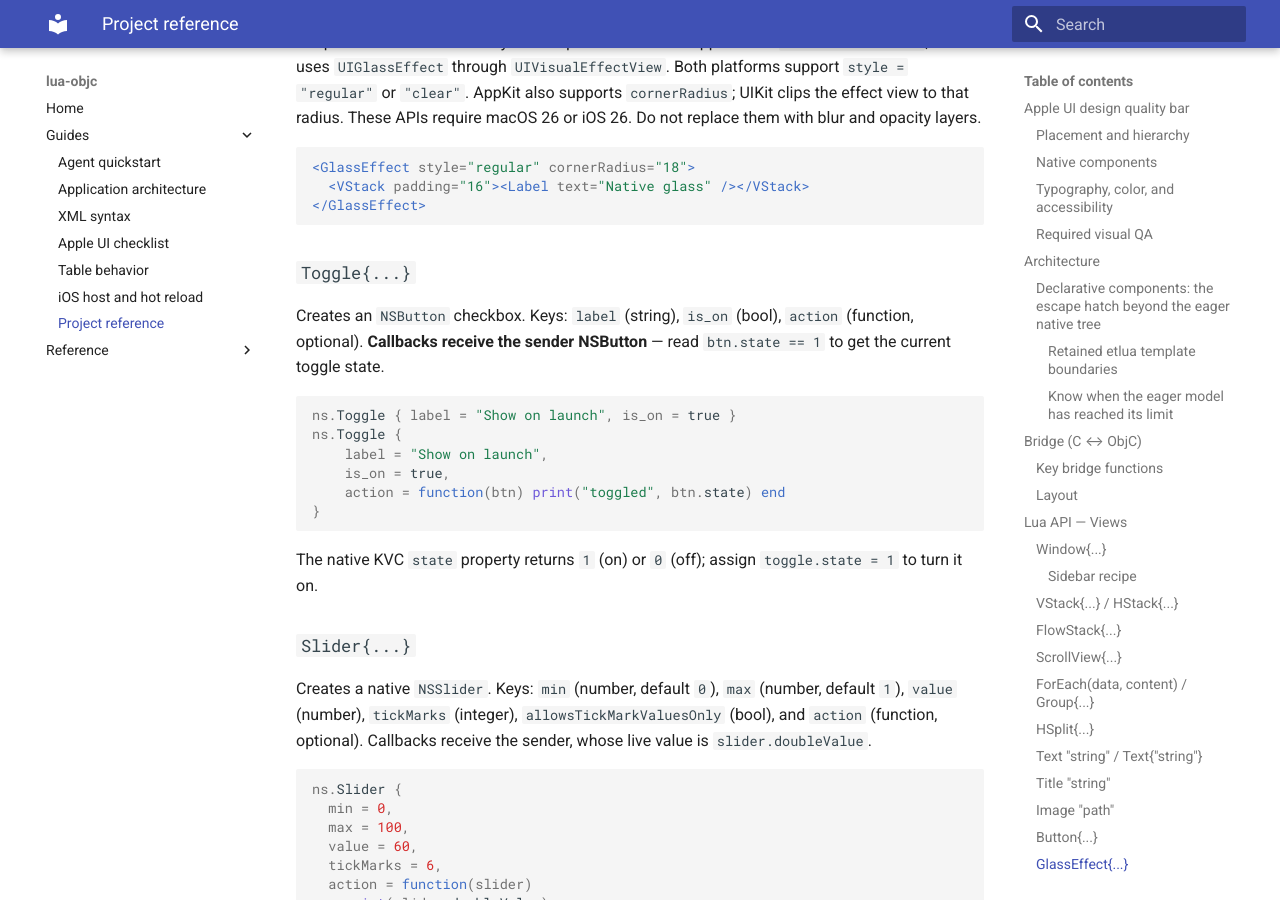
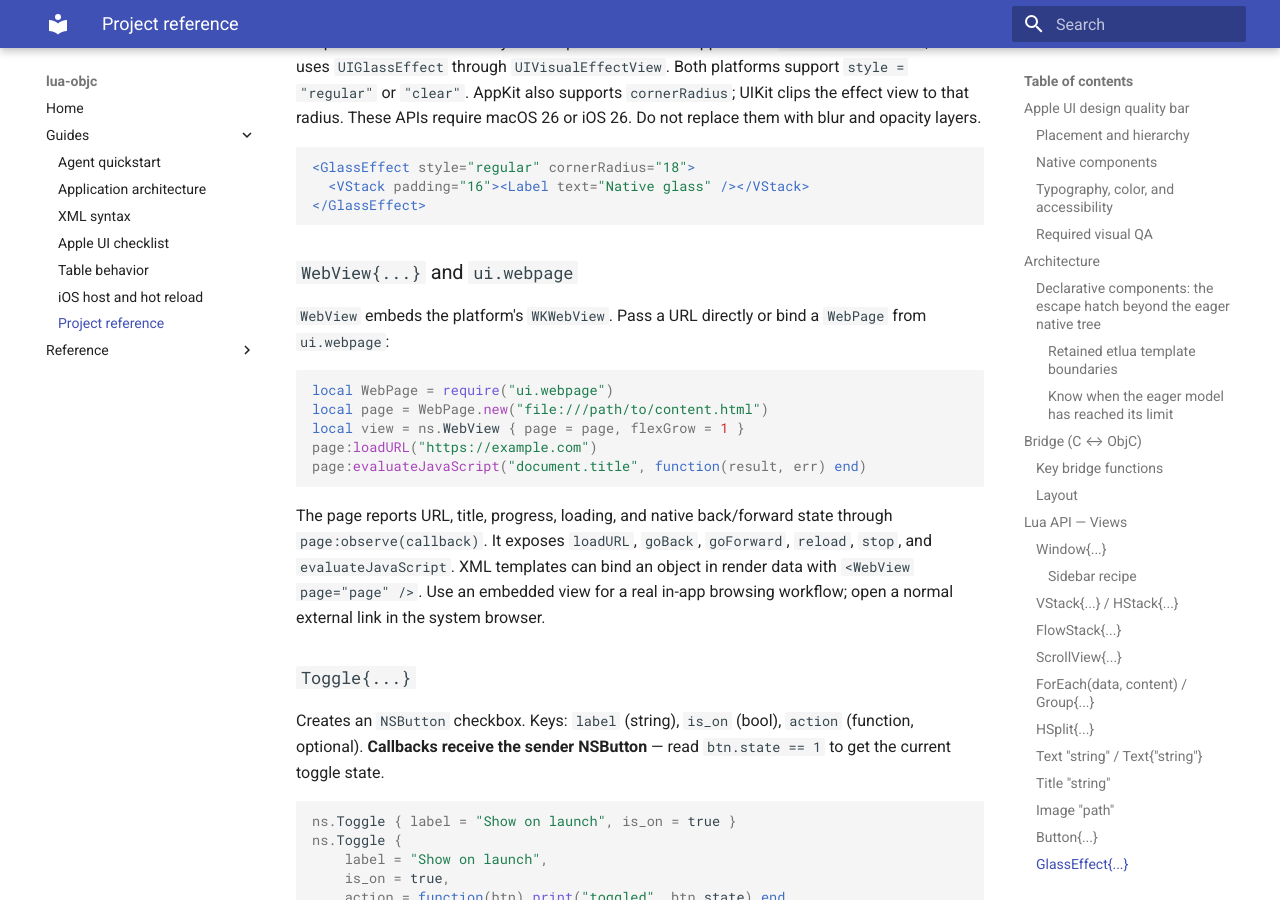
Before and after one commit to corepunch/lua-objc, an MkDocs documentation site: the page built from docs/PROJECT_REFERENCE.md, in a window 1280 px wide and 900 px high, scrolled down 15843 px. Built offline with MkDocs 1.6.1 and Material for MkDocs 9.7.7, drawn with Linux system fonts in a browser that asks for light colours.

Commit message:
Add native WebView and observable WebPage

````diff
--- a/docs/PROJECT_REFERENCE.md
+++ b/docs/PROJECT_REFERENCE.md
@@ -690,6 +690,25 @@ opacity layers.
 </GlassEffect>
 ```
 
+### `WebView{...}` and `ui.webpage`
+
+`WebView` embeds the platform's `WKWebView`. Pass a URL directly or bind a
+`WebPage` from `ui.webpage`:
+
+```lua
+local WebPage = require("ui.webpage")
+local page = WebPage.new("file:///path/to/content.html")
+local view = ns.WebView { page = page, flexGrow = 1 }
+page:loadURL("https://example.com")
+page:evaluateJavaScript("document.title", function(result, err) end)
+```
+
+The page reports URL, title, progress, loading, and native back/forward state
+through `page:observe(callback)`. It exposes `loadURL`, `goBack`, `goForward`,
+`reload`, `stop`, and `evaluateJavaScript`. XML templates can bind an object in
+render data with `<WebView page="page" />`. Use an embedded view for a real
+in-app browsing workflow; open a normal external link in the system browser.
+
 ### `Toggle{...}`
 
 Creates an `NSButton` checkbox. Keys: `label` (string), `is_on` (bool),
````
Also changed, not shown: skills/lua-native-apps/references/vocabulary.md (+8 -2 lines), 16 other files.
